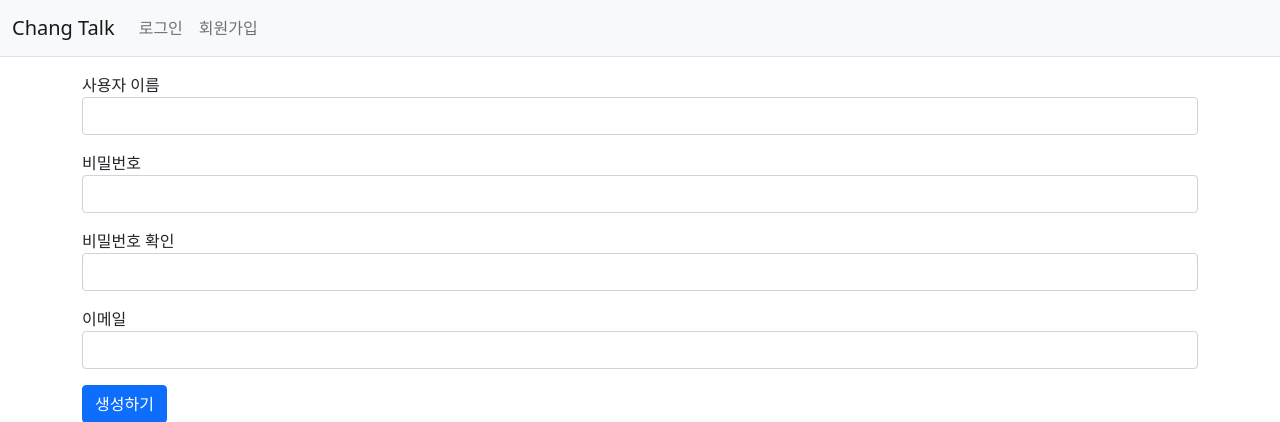
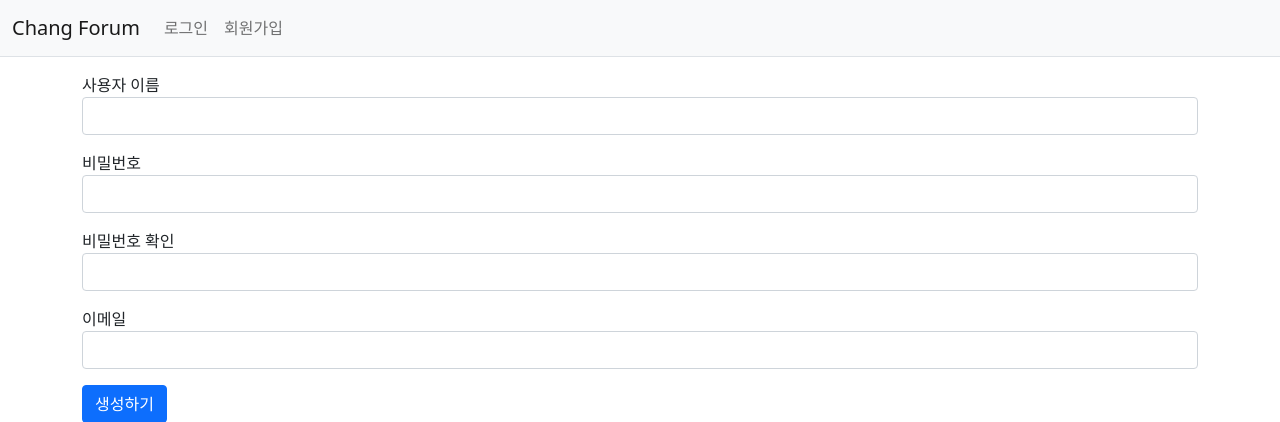
Before and after one commit to wjh1065/ChangForum, a Django app: page /common/signup/ in a window 1280 px wide. Shown: the top 422 px of the page. Run offline with Django 4.2, Linux system fonts and the light colour scheme; some libraries are stand-ins or nearby versions.

Commit message:
change title

```diff
--- a/templates/navbar.html
+++ b/templates/navbar.html
@@ -1,7 +1,7 @@
 <!-- 네비게이션바 -->
 <nav class="navbar navbar-expand-lg navbar-light bg-light border-bottom">
   <div class="container-fluid">
-    <a class="navbar-brand" href="{% url 'pybo:index' %}">Chang Talk</a>
+    <a class="navbar-brand" href="{% url 'pybo:index' %}">Chang Forum</a>
     <button class="navbar-toggler"
             type="button"
             data-bs-toggle="collapse"
```
